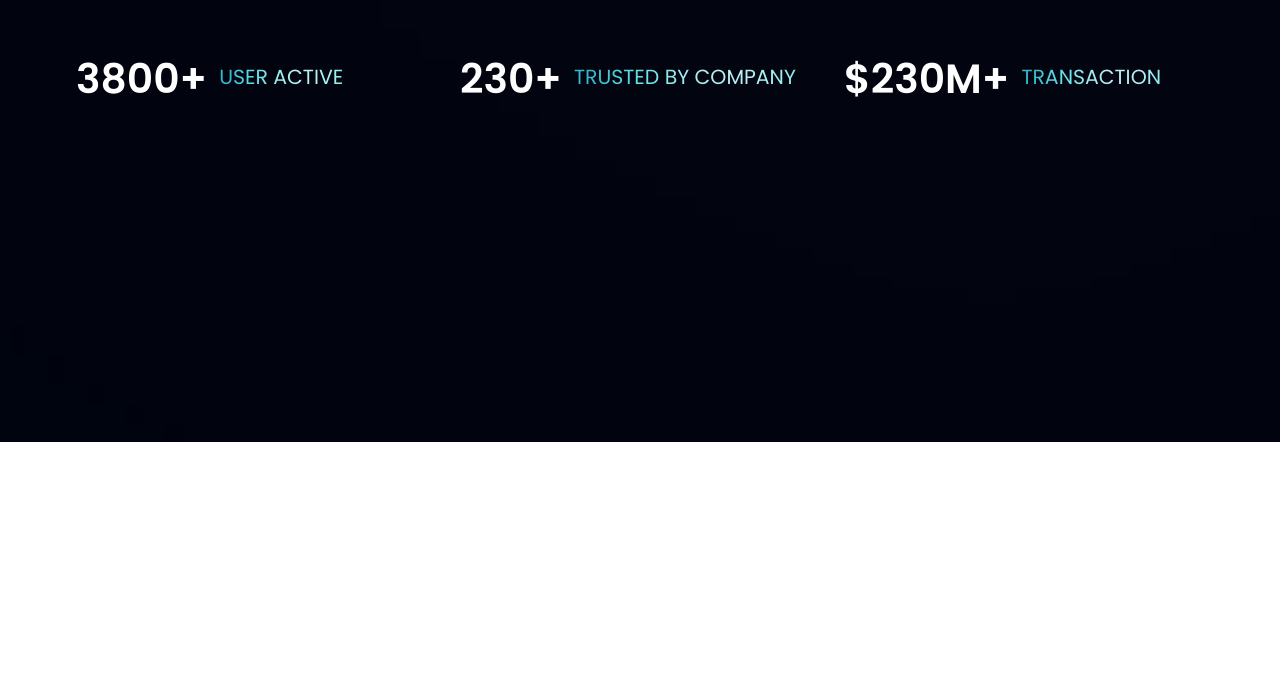
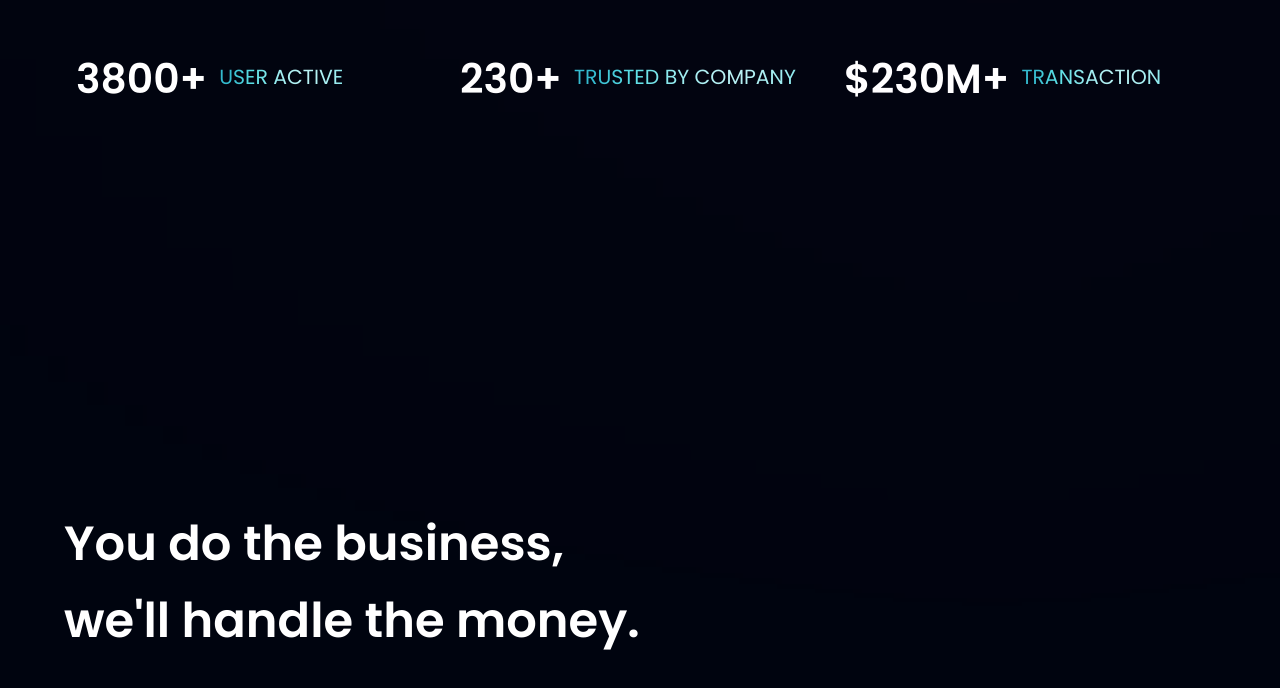
Before and after one commit to durveshramane26/Bank_modern_app, a React (Vite) app: page / in a window 1280 px wide. Shown: the part 994-1682 px from the top of the page. Before the commit the page ends 1436 px from the top, so only its background shows below. Built offline with nearby package versions, Linux system fonts and the light colour scheme.

Commit message:
Business Component

```diff
--- a/src/App.jsx
+++ b/src/App.jsx
@@ -2,6 +2,7 @@
 import Navbar from './components/Navbar';
 import Hero from "./components/Hero";
 import Stats from "./components/Stats";
+import Business from "./components/Business";
 
 
 const App = () => (
@@ -21,6 +22,7 @@
     <div className={`bg-primary ${styles.paddingX} ${styles.flexCenter}`}>
       <div className={`${styles.boxWidth}`}>
         <Stats />
+        <Business />
       </div>
     </div>
   </div>
--- /dev/null
+++ b/src/components/Business.jsx
@@ -0,0 +1,16 @@
+import React from 'react'
+import { features } from '../constants';
+import styles, { layout } from '../style';
+
+
+const Business = () => {
+  return (
+    <section id='features' className={layout.section}>
+        <div className={layout.sectionInfo}>
+            <h2 className={styles.heading2}>You do the business, <br className='sm:block hidden' /> we'll handle the money.</h2>
+        </div>
+    </section>
+  )
+}
+
+export default Business
```
